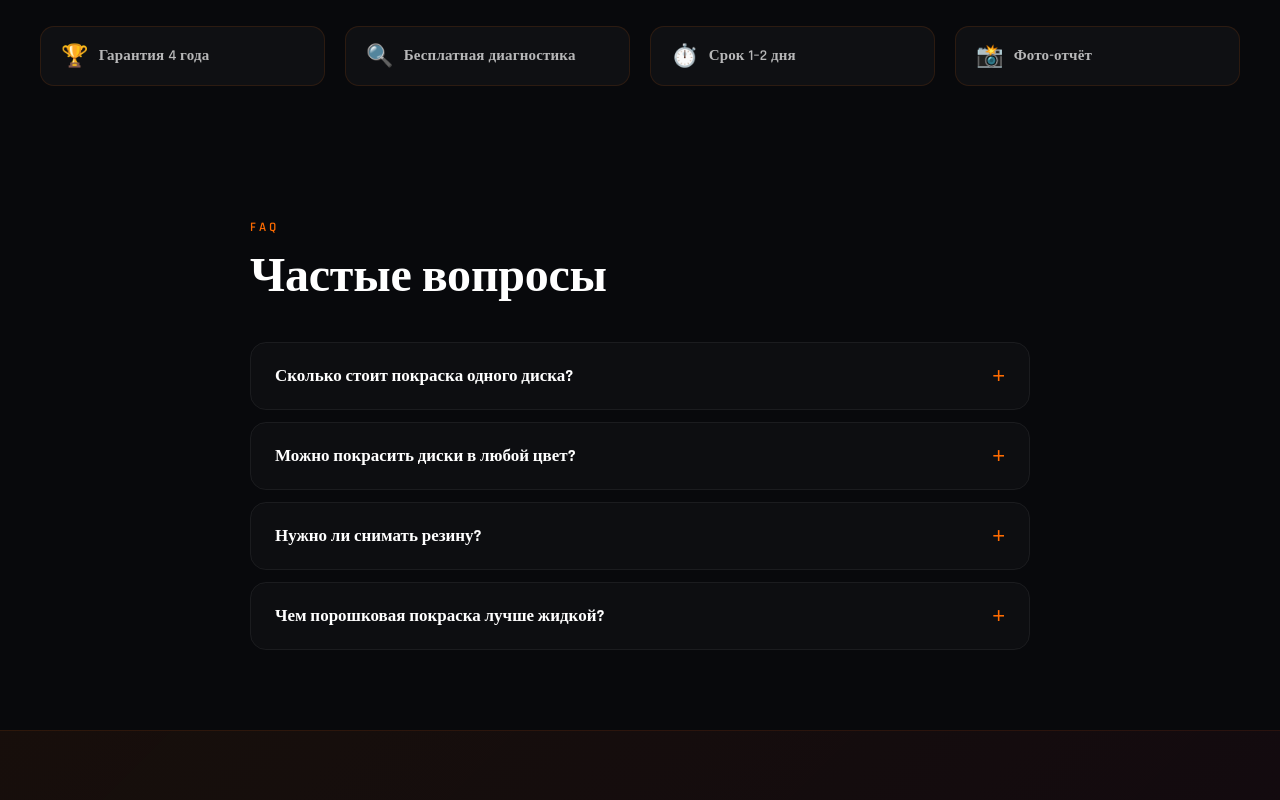
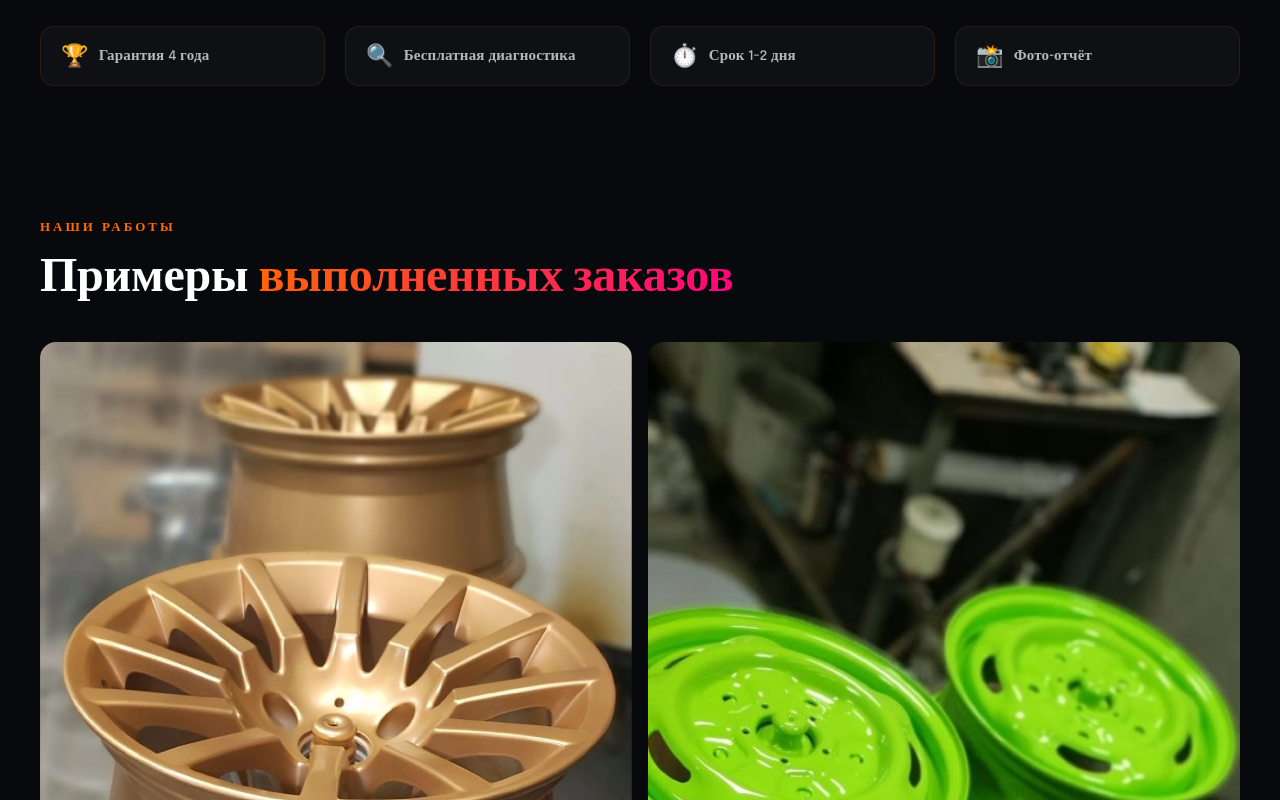
Before and after one commit to mikhailmikemorozov-coder/moaans, a React (Vite) app: page /pokraska-diskov-moskva in a window 1280 px wide. Shown: the part 1460-2260 px from the top of the page. Built offline with nearby package versions, Linux system fonts and the light colour scheme.

Commit message:
add photo gallery to pokraska-diskov page (2 works: gold + green wheels)
Co-Authored-By: Claude Sonnet 4.6 <noreply@anthropic.com>

```diff
--- a/src/pages/PokraskaDisk.jsx
+++ b/src/pages/PokraskaDisk.jsx
@@ -20,6 +20,10 @@ export default function PokraskaDisk() {
         { icon: "🏆", title: "Гарантия 4 года", desc: "Выдаём письменную гарантию на каждый заказ. Покрытие не трескается, не шелушится и не выгорает." },
         { icon: "💰", title: "Скидка за комплект", desc: "При сдаче 4 дисков комплектом — скидка 15% на весь заказ. Срочно? Сделаем за 24 часа." },
       ]}
+      gallery={[
+        { src: "/pokraska-6.jpg", alt: "Порошковая покраска дисков в золотом цвете RAL", caption: "Золотой металлик, матовый финиш" },
+        { src: "/pokraska-7.jpg", alt: "Порошковая покраска дисков в ярко-зелёном цвете", caption: "Яркий зелёный, глянцевый финиш — комплект 4 диска" },
+      ]}
       faqItems={[
         { q: "Сколько стоит покраска одного диска?", a: "Зависит от радиуса: R13–16 — от 2 750 ₽, R17–18 — от 3 250 ₽, R19+ — от 3 500 ₽. Скидка 15% при сдаче полного комплекта из 4 дисков. Точную цену называем после осмотра." },
         { q: "Можно покрасить диски в любой цвет?", a: "Да, работаем по каталогу RAL — более 200 стандартных оттенков. Можем подобрать под кузов или любой образец. Доступны матовый, глянцевый и сатиновый финиш. Специальные цвета — графит и алюмохром — стоят чуть дороже." },
--- a/src/pages/ServicePage.jsx
+++ b/src/pages/ServicePage.jsx
@@ -15,7 +15,7 @@ const GUARANTEE_ITEMS = [
   { icon: "📸", text: "Фото-отчёт" },
 ];
 
-export default function ServicePage({ meta, color = "#ff6b00", h1, h1Accent, intro, price, benefits, faqItems }) {
+export default function ServicePage({ meta, color = "#ff6b00", h1, h1Accent, intro, price, benefits, faqItems, gallery }) {
   const [openFaq, setOpenFaq] = useState(null);
 
   return (
@@ -147,6 +147,31 @@ export default function ServicePage({ meta, color = "#ff6b00", h1, h1Accent, int
         </div>
       </section>
 
+      {/* ── GALLERY ── */}
+      {gallery?.length > 0 && (
+        <section className="sp-section" style={{ padding: "80px 40px" }}>
+          <div style={{ maxWidth: 1200, margin: "0 auto" }}>
+            <p style={{ fontFamily: "'Rajdhani'", fontSize: 13, fontWeight: 600, letterSpacing: 3, textTransform: "uppercase", color: "#ff6b00", marginBottom: 12 }}>Наши работы</p>
+            <h2 style={{ fontFamily: "'Rajdhani'", fontWeight: 700, fontSize: "clamp(28px, 4vw, 48px)", lineHeight: 1.05, marginBottom: 40 }}>
+              Примеры <span style={{ background: "linear-gradient(135deg,#ff6b00,#ff0080)", WebkitBackgroundClip: "text", WebkitTextFillColor: "transparent" }}>выполненных заказов</span>
+            </h2>
+            <div style={{ columns: "2 320px", gap: 16 }}>
+              {gallery.map((item, i) => (
+                <div key={i} style={{ breakInside: "avoid", marginBottom: 16, borderRadius: 16, overflow: "hidden", position: "relative" }}>
+                  <img src={item.src} alt={item.alt || "Работа BI Color"} loading="lazy"
+                    style={{ width: "100%", display: "block", objectFit: "cover" }} />
+                  {item.caption && (
+                    <div style={{ position: "absolute", bottom: 0, left: 0, right: 0, padding: "20px 16px 14px", background: "linear-gradient(transparent,rgba(0,0,0,.7))", fontSize: 13, color: "rgba(255,255,255,.8)" }}>
+                      {item.caption}
+                    </div>
+                  )}
+                </div>
+              ))}
+            </div>
+          </div>
+        </section>
+      )}
+
       {/* ── FAQ ── */}
       {faqItems?.length > 0 && (
         <section className="sp-section" style={{ padding: "80px 40px", maxWidth: 860, margin: "0 auto" }}>
```
Also changed, not shown: public/pokraska-6.jpg (added), public/pokraska-7.jpg (added).
